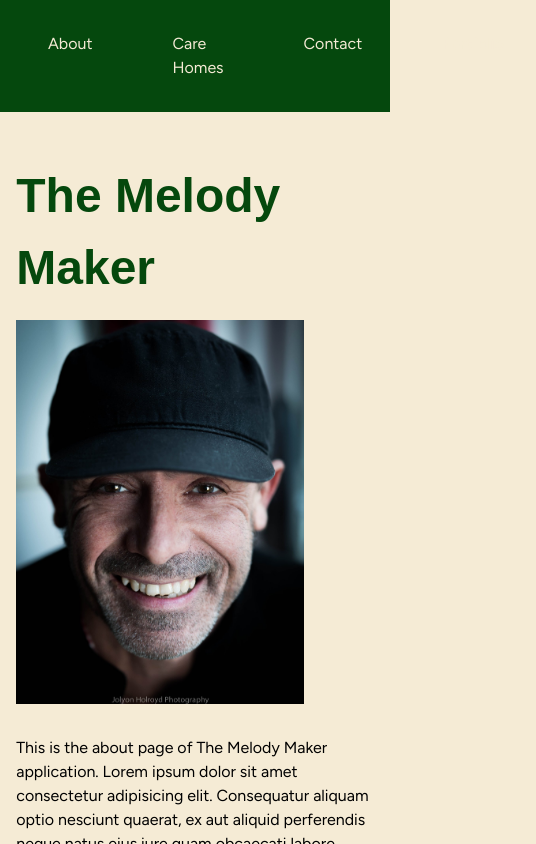
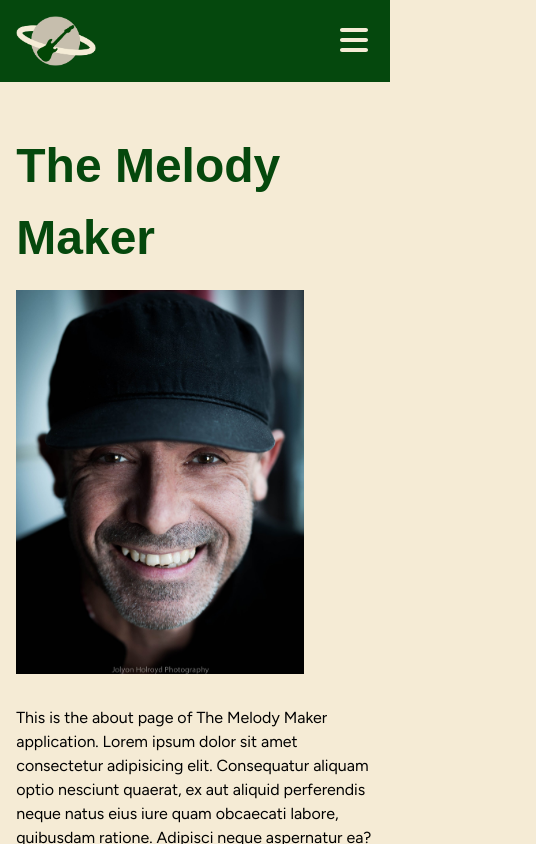
Before and after one commit to esther-frank/the-melody-maker, a React (Vite) app: page / in a window 390 px wide. Shown: the top 844 px of the page, 536 px wide, since content can reach past the window. Built offline with nearby package versions, Linux system fonts and the light colour scheme; a web font is replaced by a local one.

Commit message:
responsive navbar

```diff
--- a/package.json
+++ b/package.json
@@ -10,6 +10,9 @@
     "preview": "vite preview"
   },
   "dependencies": {
+    "@fortawesome/fontawesome-svg-core": "^7.1.0",
+    "@fortawesome/free-solid-svg-icons": "^7.1.0",
+    "@fortawesome/react-fontawesome": "^3.1.0",
     "@tailwindcss/vite": "^4.1.17",
     "prettier": "^3.6.2",
     "react": "^19.2.0",
--- a/src/components/CustomNavLink.tsx
+++ b/src/components/CustomNavLink.tsx
@@ -1,17 +1,21 @@
 import { NavLink } from 'react-router'
 type CustomNavLinkProps = {
   to: string
-  text: string
+  text: string,
+  isLight?: boolean
 }
 
-const CustomNavLink = ({ to, text }: CustomNavLinkProps) => {
+const CustomNavLink = ({ to, text, isLight }: CustomNavLinkProps) => {
+  const activeStyles = isLight
+    ? 'text-secondary bg-primary px-8 py-4 rounded-lg'
+    : 'text-primary bg-secondary px-8 py-4 rounded-lg'
+  const inactiveStyles = isLight
+    ? 'text-primary px-8 py-4 rounded-lg'
+    : 'text-secondary px-8 py-4 rounded-lg'
+
   return (
     <NavLink
-      className={({ isActive }) =>
-        isActive
-          ? 'text-primary bg-secondary px-8 py-4 rounded-lg'
-          : 'text-secondary px-8 py-4 rounded-lg'
-      }
+      className={({ isActive }) => (isActive ? activeStyles : inactiveStyles)}
       to={to}
     >
       {text}
--- /dev/null
+++ b/src/components/layout/MenuDrawer.tsx
@@ -0,0 +1,34 @@
+import { FontAwesomeIcon } from '@fortawesome/react-fontawesome'
+import CustomNavLink from '../CustomNavLink'
+import { faTimes } from '@fortawesome/free-solid-svg-icons'
+
+interface MenuDrawerProps {
+  isOpen: boolean
+  onClose: () => void
+}
+
+const MenuDrawer = ({ isOpen, onClose }: MenuDrawerProps) => {
+  if (!isOpen) return null
+
+  return (
+    <>
+      {/* Backdrop overlay */}
+      <div className="fixed inset-0 z-30 md:hidden" onClick={onClose} />
+
+      {/* Drawer */}
+      <div className="fixed top-0 right-0 bottom-0 w-64 bg-secondary text-primary shadow-lg z-30 flex flex-col md:hidden">
+        <div className="flex justify-end w-full pt-4 pr-4">
+          <FontAwesomeIcon icon={faTimes} size="2x" onClick={onClose} />
+        </div>
+        <div className="flex flex-col gap-6 p-6">
+          <CustomNavLink to="/about" text="About" isLight />
+          <CustomNavLink to="/care-homes" text="Care Homes" isLight />
+          <CustomNavLink to="/contact" text="Contact" isLight />
+          <CustomNavLink to="/portfolio" text="Portfolio" isLight />
+        </div>
+      </div>
+    </>
+  )
+}
+
+export default MenuDrawer
--- a/src/components/layout/NavBar.tsx
+++ b/src/components/layout/NavBar.tsx
@@ -1,19 +1,41 @@
 import { Link } from 'react-router'
 import CustomNavLink from '../CustomNavLink'
 import logo from '../../assets/logo-light.png'
+import { FontAwesomeIcon } from '@fortawesome/react-fontawesome'
+import { faBars } from '@fortawesome/free-solid-svg-icons'
+import { useState } from 'react'
+import MenuDrawer from './MenuDrawer'
+
 const NavBar = () => {
+  const [isDrawerOpen, setIsDrawerOpen] = useState(false)
+
   return (
+    <>
       <div className="w-full flex flex-row justify-between items-center p-4 bg-primary text-secondary">
         <Link to="/">
           <img src={logo} className="w-20 h-auto" />
         </Link>
-      <div className="flex flex-row gap-4">
+        <div className="flex-row gap-4 hidden md:flex">
           <CustomNavLink to="/about" text="About" />
           <CustomNavLink to="/care-homes" text="Care Homes" />
           <CustomNavLink to="/contact" text="Contact" />
           <CustomNavLink to="/portfolio" text="Portfolio" />
         </div>
+        <div className="flex flex-row gap-4 md:hidden">
+          <button onClick={() => setIsDrawerOpen(true)}>
+            <FontAwesomeIcon
+              icon={faBars}
+              size="2x"
+              className="text-secondary"
+            />
+          </button>
         </div>
+      </div>
+      <MenuDrawer
+        isOpen={isDrawerOpen}
+        onClose={() => setIsDrawerOpen(false)}
+      />
+    </>
   )
 }
 export default NavBar
```
Also changed, not shown: 1 other file (tests, documents, lock files or other folders). Lines whose indentation alone changed are shown as unchanged.
